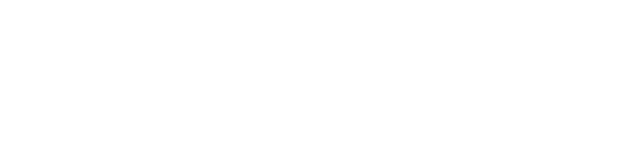
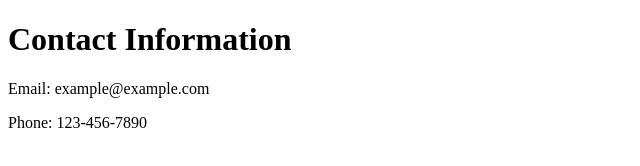
Before and after one commit to helen-k-designing/Portfolio, a plain HTML site: page Contacts.html in a window 1280 px wide. Shown: the whole page, without its empty margins (0-640 px from the left). Drawn offline with Linux system fonts and the light colour scheme.

Commit message:
Portfolio

```diff
--- a/Contacts.html
+++ b/Contacts.html
@@ -3,9 +3,11 @@
 <head>
     <meta charset="UTF-8">
     <meta name="viewport" content="width=device-width, initial-scale=1.0">
-    <title>Document</title>
+    <title>Contacts</title>
 </head>
 <body>
-
+    <h1>Contact Information</h1>
+    <p>Email: example@example.com</p>
+    <p>Phone: 123-456-7890</p>
 </body>
 </html>
```
